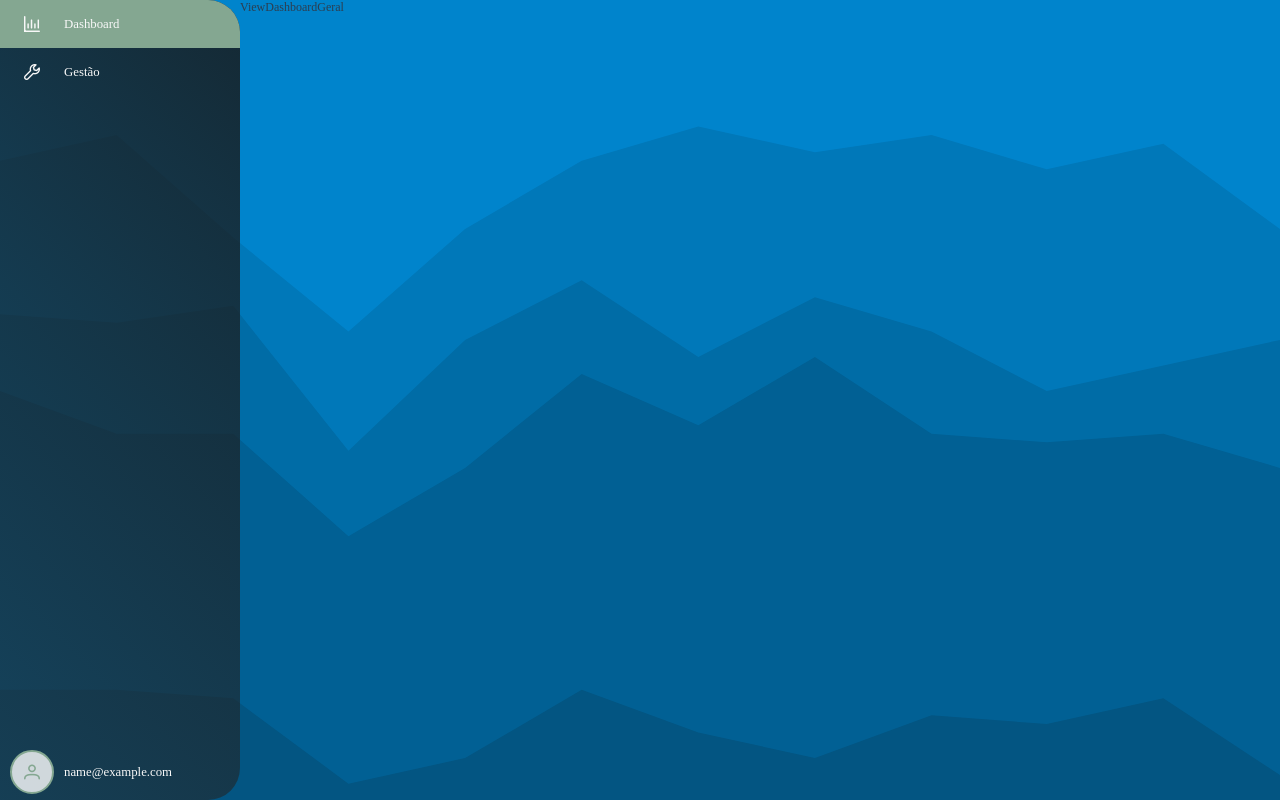
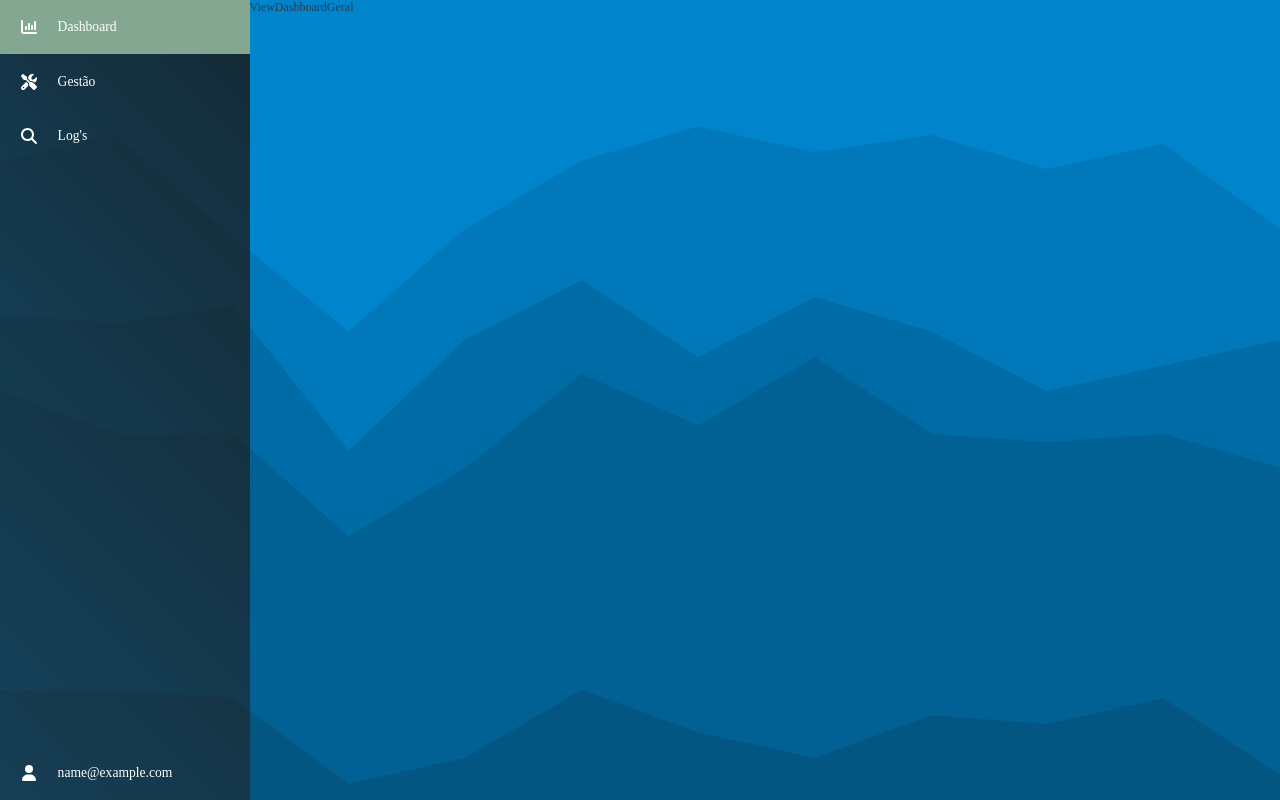
Before and after one commit to cristianventuri/app_login_vue, a Vue app: page /usuario in a window 1280 px wide. Both pictures are taken after typing "name@example.com", "Sample123" into the empty fields and a click on the button "Acessar". Built offline with nearby package versions, Linux system fonts and the light colour scheme; a web font is replaced by a local one.

Commit message:
alterações e criação de componente especifico menu

```diff
--- a/src/assets/styles/App.scss
+++ b/src/assets/styles/App.scss
@@ -1,4 +1,5 @@
 #app {
+  height: 100%;
   display: flex;
   background-color: #F2F2F7;
   background-image: url('/src/assets/images/bg/bg-image-1-2.svg');
--- a/src/assets/styles/base.css
+++ b/src/assets/styles/base.css
@@ -121,8 +121,28 @@
   outline: unset;
 }
 
+/* width */
+::-webkit-scrollbar {
+  width: 2px;
+}
+
+/* Track */
+::-webkit-scrollbar-track {
+  background: #f1f1f1;
+}
+
+/* Handle */
+::-webkit-scrollbar-thumb {
+  background: #888;
+}
+
+/* Handle on hover */
+::-webkit-scrollbar-thumb:hover {
+  background: #555;
+}
+
 body {
-  min-height: 100vh;
+  height: 100vh;
   color: var(--color-text);
   background: var(--color-background);
   transition: color 0.5s, background-color 0.5s;
@@ -137,7 +157,7 @@ button {
   font-size: .75rem !important;
 }
 
-label{
+label {
   font-size: .80rem;
   font-weight: 500;
   padding-left: .25rem;
--- /dev/null
+++ b/src/assets/styles/components/ComponenteMenu.scss
@@ -0,0 +1,7 @@
+.menu {
+  width: 100%;
+  height: 100%;
+  display: flex;
+  overflow-y: auto;
+  flex-direction: var(--nav-direction);
+}
--- /dev/null
+++ b/src/assets/styles/components/ComponenteMenuItem.scss
@@ -0,0 +1,56 @@
+$transition: ease-in-out .2s;
+$widthicon: 3.6rem;
+
+.item-menu {
+  display: flex;
+  flex-direction: var(--nav-direction);
+  color: var(--white);
+
+  .conteudo-item-menu {
+    cursor: pointer;
+    display: grid;
+    grid-template-columns: $widthicon auto;
+
+    &:hover {
+      transition: $transition;
+      background-color: var(--cor-tema);
+    }
+
+    .icone-item-menu {
+      height: 3.4rem;
+      width: $widthicon;
+      display: flex;
+      align-items: center;
+      justify-content: center;
+      color: var(--white);
+
+      i, svg {
+        font-size: 1rem;
+      }
+    }
+
+    .texto-item-menu {
+      display: flex;
+      align-items: center;
+      color: var(--white);
+      justify-content: flex-start;
+
+      p {
+        font-size: .85rem;
+        padding-right: 1rem;
+      }
+    }
+  }
+
+  .conteudo-item-submenu {
+    backdrop-filter: brightness(0.8);
+    overflow: hidden;
+    height: 0;
+  }
+
+  &.ativo {
+    >.conteudo-item-submenu {
+      height: max-content;
+    }
+  }
+}
--- a/src/assets/styles/components/ComponenteNavBarGestaoGeral.scss
+++ /dev/null
@@ -1,2 +0,0 @@
-#nav-bar-gestao-geral {
-}
--- a/src/assets/styles/components/ComponenteNavBarPrincipal.scss
+++ b/src/assets/styles/components/ComponenteNavBarPrincipal.scss
@@ -1,118 +1,44 @@
 $fontSizeIcon: 1.3rem;
 $fontSizeItem: .8rem;
-$transitionTimeDefault: .3s;
-$transitionEffectDefault: ease-in-out;
+$transitionTimeDefault: .1s;
+$transitionEffectDefault: linear;
 $transitionDefault: $transitionEffectDefault $transitionTimeDefault;
 
 #navbar-principal {
-  width: 4rem;
-  height: 100vh;
-  display: flex;
-  flex-direction: column;
-  justify-content: space-between;
-  overflow: hidden;
-  gap: 1rem;
-  color: var(--white-soft);
-  background: linear-gradient(45deg, rgb(40 40 40 / 50%), rgb(24 24 24 / 85%));
-  transition: $transitionDefault;
+  height: 100%;
+  display: grid;
+  background: linear-gradient(45deg, rgba(40, 40, 40, 0.5), rgba(24, 24, 24, 0.85));
 
-  .main,
-  .footer {
-    display: flex;
-    flex-direction: column;
+  .menu {
+    .item-menu {
+      .texto-item-menu {
+        transition: $transitionDefault;
+        overflow: hidden;
+        width: 0;
+
+        p {
+          display: none;
+        }
+      }
+    }
+
+    .item-menu.item-menu-logoff{
+      border-top: 1px solid white;
+    }
   }
 
-  .main {
-    flex: 1;
-    justify-content: flex-start;
+  &:hover {
+    .menu {
+      .item-menu {
+        .texto-item-menu {
+          overflow: flex;
+          width: 12rem !important;
 
-  }
-
-  .footer {
-    flex: 1;
-    justify-content: flex-end;
-
-    .item-nav-gestao-usuario {
-      .conteudo-item-gestao-usuario {
-        height: 0;
-        display: flex;
-        flex-direction: column;
-        transition: $transitionDefault;
-        overflow: hidden;
-      }
-
-      .container-avatar-usuario {
-        .icone-item-nav-bar {
-          .avatar-usuario {
-            width: 2.8rem;
-            height: 2.8rem;
-            display: flex;
-            align-items: center;
-            justify-content: center;
-            color: var(--cor-tema);
-            background-color: rgba(255, 255, 255, 0.8);
-            border: 2px solid var(--cor-tema);
-            box-sizing: border-box;
-            border-radius: 5rem;
+          p {
+            display: block;
           }
-        }
-      }
-
-      &.ativo {
-        .conteudo-item-gestao-usuario {
-          height: 6rem;
         }
       }
     }
   }
-
-  .item-nav-bar {
-    cursor: pointer;
-    height: 3rem;
-    display: grid;
-    align-items: center;
-    grid-template-columns: 4rem auto;
-    transition: $transitionDefault;
-
-    .icone-item-nav-bar {
-      display: flex;
-      align-items: center;
-      justify-content: center;
-      font-size: $fontSizeIcon;
-      color: var(--white-soft);
-      transition: $transitionDefault;
-    }
-
-    .label-item-nav-bar {
-      width: 0;
-      padding-right: 1rem;
-      font-size: $fontSizeItem;
-      text-overflow: ellipsis;
-      overflow: hidden;
-      white-space: nowrap;
-      color: var(--white-soft);
-      transition: $transitionDefault;
-    }
-
-    &:hover {
-      background-color: var(--cor-tema);
-    }
-
-    &.container-avatar-usuario {
-      height: 3.5rem;
-    }
-  }
-
-  &.ativo {
-    width: 15rem;
-    border-radius: 0 2rem 2rem 0;
-
-    .label-item-nav-bar {
-      width: 100%;
-    }
-
-    .log-out:hover {
-      background-color: var(--red-600);
-    }
-  }
 }
--- /dev/null
+++ b/src/components/ComponenteMenu.vue
@@ -0,0 +1,22 @@
+<template>
+  <div class="menu" :uid="this.$.uid">
+    <ComponenteMenuItem v-for="(itemMenu, indiceMenu) in this.itens" :item="itemMenu" :indice="indiceMenu" />
+  </div>
+</template>
+
+<script>
+import ComponenteMenuItem from './ComponenteMenuItem.vue';
+export default {
+  name: 'ComponenteMenu',
+  components: {
+    ComponenteMenuItem
+  },
+  props: { itens: Array, reverse: Boolean },
+  mounted() {
+    this.$el.style.setProperty('--nav-direction', this.reverse ? 'column-reverse' : 'column');
+  }
+}
+</script>
+<style lang="scss">
+@import '../assets/styles/components/ComponenteMenu.scss';
+</style>
--- /dev/null
+++ b/src/components/ComponenteMenuItem.vue
@@ -0,0 +1,52 @@
+<template>
+  <div :class="`item-menu ${this.item.class ?? ''}`" :data-indice="this.getIndice">
+    <RouterLink v-if="this.item.to" class="conteudo-item-menu" :to="this.item.to" :title="this.item.title" @click.prevent="this.expanded">
+      <span class="icone-item-menu">
+        <font-awesome-icon :icon="this.item.icone" />
+      </span>
+      <span class="texto-item-menu">
+        <p class="texto">{{ this.item.label }}</p>
+      </span>
+    </RouterLink>
+
+    <div v-else class="conteudo-item-menu" :title="this.item.title" @click.prevent="this.expanded">
+      <span class="icone-item-menu">
+        <font-awesome-icon :icon="this.item.icone" />
+      </span>
+      <span class="texto-item-menu">
+        <p class="texto">{{ this.item.label }}</p>
+      </span>
+    </div>
+
+    <div v-if="!this.item.to && this.item.itens" class="conteudo-item-submenu">
+      <ComponenteMenuItem v-if="this.item.itens" v-for="(itemSubMenu, indiceMenu) in this.item.itens" :item="itemSubMenu" :indice="indiceMenu" :indiceStart="this.getIndice" />
+    </div>
+  </div>
+</template>
+
+<script>
+import { RouterLink } from 'vue-router';
+
+export default {
+  name: "ComponenteMenuItem",
+  components: { RouterLink },
+  props: {
+    item: Object,
+    indice: Number,
+    indiceStart: String,
+  },
+  computed: {
+    getIndice() {
+      return this.indiceStart ? `${this.indiceStart}_${this.indice}` : `${this.indice}`;
+    }
+  },
+  methods: {
+    expanded() {
+      $(this.$el).toggleClass('ativo');
+    },
+  }
+}
+</script>
+<style lang="scss">
+@import '../assets/styles/components/ComponenteMenuItem.scss';
+</style>
--- a/src/components/ComponenteNavBarPrincipal.vue
+++ b/src/components/ComponenteNavBarPrincipal.vue
@@ -1,91 +1,61 @@
 <template>
   <nav id="navbar-principal" @mouseleave="this.mouseLeaveNavBar()" @mouseenter="this.expandirMenuGeral()">
-
-    <div class="main">
-      <RouterLink to="/dashboard" class="item-nav-bar main-item-nav-bar" title="Dashboard">
-        <span class="icone-item-nav-bar">
-          <i class="pi pi-chart-bar"></i>
-        </span>
-        <span class="label-item-nav-bar">Dashboard</span>
-      </RouterLink>
-      <RouterLink to="/gestao-geral" class="item-nav-bar main-item-nav-bar" title="Gestão de Conteúdo">
-        <span class="icone-item-nav-bar">
-          <i class="pi pi-wrench"></i>
-        </span>
-        <span class="label-item-nav-bar">Gestão</span>
-      </RouterLink>
-    </div>
-
-    <div class="footer">
-      <div class="item-nav-gestao-usuario">
-        <div class="conteudo-item-gestao-usuario">
-          <RouterLink to="/login" class="item-nav-bar footer-item-nav-bar log-out" title="Sair da Seção">
-            <span class="icone-item-nav-bar">
-              <i class="pi pi-power-off"></i>
-            </span>
-            <span class="label-item-nav-bar">Sair</span>
-          </RouterLink>
-          <RouterLink to="/usuario" class="item-nav-bar footer-item-nav-bar" title="Configurações do Usuário">
-            <span class="icone-item-nav-bar">
-              <i class="pi pi-user-edit"></i>
-            </span>
-            <span class="label-item-nav-bar">Preferências</span>
-          </RouterLink>
-        </div>
-
-        <div class="item-nav-bar container-avatar-usuario" @click="this.expandirMenuUsuario()" :title="this.username">
-          <span class="icone-item-nav-bar">
-            <span class="avatar-usuario">
-              <i class="pi pi-user"></i>
-            </span>
-          </span>
-          <span class="label-item-nav-bar nome-usuario">{{ this.username }}</span>
-        </div>
-      </div>
-    </div>
-
+    <ComponenteMenu :itens="this.itens" class="menu-superior"/>
+    <ComponenteMenu :itens="this.itemUser" class="menu-inferior" reverse/>
   </nav>
 </template>
 
-
 <script>
-import { RouterLink } from 'vue-router';
 import { useUserAuthentication } from '../stores/userAuthentication';
+import ComponenteMenu from './ComponenteMenu.vue';
 
 export default {
-  name: 'ComponenteNavBarPrincipal',
+  name: "ComponenteNavBarPrincipal",
+  components: { ComponenteMenu },
   data() {
     return {
-      username: ''
-    }
+      itens: [
+        { label: 'Dashboard', title: 'Dashboard', icone: ['fas', 'chart-column'], class: "item-menu-dashboard", to: '/dashboard'},
+        { label: 'Gestão', title: 'Gestão de Conteúdo', icone: ['fas', 'screwdriver-wrench'], class: "item-menu-gestao", itens: [
+            { label: 'Geral', title: 'Gestal Geral', icone: ['fas', 'wrench'], to: '/gestao-geral' },
+            { label: 'Linhas', title: 'Linha de Produtos', icone: ['fas', 'diagram-project'], to: '/gestao-geral' },
+            { label: 'Produtos', title: 'Produtos por Linha', icone: ['fas', 'bacon'], to: '/gestao-geral' },
+          ]
+        },
+        { label: "Log's", title: "Log's de manutenção", icone: ['fas', 'magnifying-glass'], to: '/dashboard' },
+      ],
+      itemUser: [
+        { label: this.username(), title: this.username(), icone: ['fas', 'user'], class: "item-menu-usuario", itens: [
+            { label: 'Sair', title: 'Sair da seção', icone: ['fas', 'power-off'], class: "item-menu-logoff", to: '/login' },
+            { label: 'Preferências', title: 'Preferências do Usuário', icone: ['fas', 'user-pen'], class: "item-menu-preferencia-usuario", to: '/usuario' },
+          ]
+        },
+      ]
+    };
   },
-
+  computed: {
+  },
   methods: {
+    username(){
+      const userAuthentication = useUserAuthentication();
+      return userAuthentication.getName;
+    },
     expandirMenuGeral() {
       if ($(this.$el).is(":hover")) {
-        $(this.$el).addClass('ativo');
+        $(this.$el).addClass("ativo");
       }
     },
-
     expandirMenuUsuario() {
-      $(".item-nav-gestao-usuario").toggleClass('ativo');
+      $(".item-nav-gestao-usuario").toggleClass("ativo");
     },
-
     mouseLeaveNavBar() {
       if (!$(this.$el).is(":hover")) {
-        $(this.$el).removeClass('ativo');
-        $('.ativo', this.$el).removeClass('ativo');
+        $(this.$el).removeClass("ativo");
+        $(".ativo", this.$el).removeClass("ativo");
       }
     }
   },
-
-  created() {
-    const userAuthentication = useUserAuthentication();
-    this.username = userAuthentication.getName;
-  }
 }
 </script>
 
-<style lang="scss">
-@import "../assets/styles/components/ComponenteNavBarPrincipal.scss";
-</style>
+<style lang="scss">@import "../assets/styles/components/ComponenteNavBarPrincipal.scss";</style>
--- a/src/views/ViewGestaoGeral.vue
+++ b/src/views/ViewGestaoGeral.vue
@@ -7,12 +7,10 @@
 </template>
 
 <script>
-import ComponenteNavBarGestaoGeral from '../components/ComponenteNavBarGestaoGeral.vue';
 
 export default {
   name: "ViewGestaoGeral",
   components: {
-    ComponenteNavBarGestaoGeral,
   }
 }
 
```
Also changed, not shown: src/components/ComponenteNavBarGestaoGeral.vue (deleted, +0 -15 lines).
